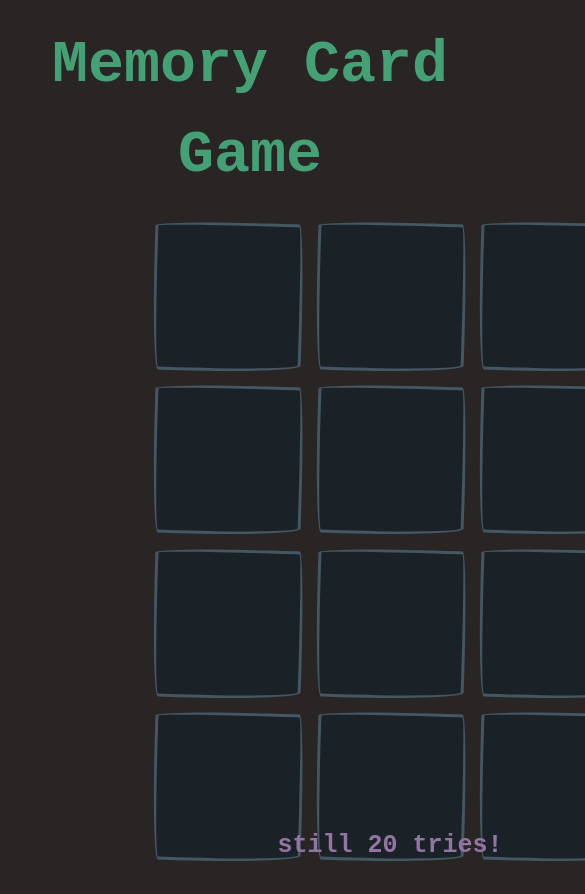
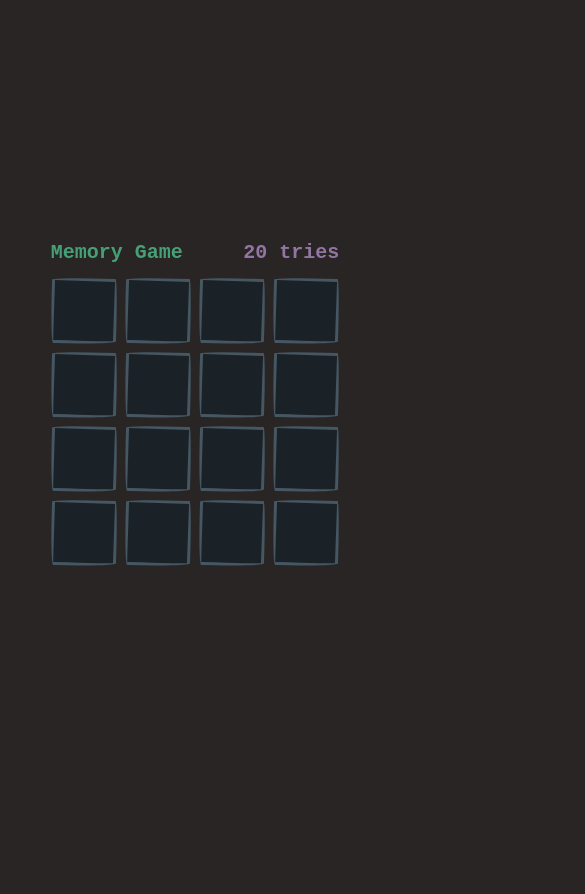
Before and after one commit to irismorar/REACT-memoryCardGame, a React (Vite) app: page / in a window 390 px wide. Shown: the top 894 px of the page, 585 px wide, since content can reach past the window. After the commit the page ends 844 px from the top, so only its background shows below. Built offline with nearby package versions, Linux system fonts and the light colour scheme.

Commit message:
make the game responsive

```diff
--- a/src/App.css
+++ b/src/App.css
@@ -1,5 +1,9 @@
 @import url(https://fonts.googleapis.com/css?family=Bangers);
 
+:root {
+  --card-dimension: min(17vw, 17vh);
+  --card-gap: min(2vw, 2vh);
+}
 
 * {
   box-sizing: border-box;
@@ -7,64 +11,58 @@
 
 body {
   margin: 0;
-  font-family: 'Courier New', Courier, monospace;
+  font-family: "Courier New", Courier, monospace;
   background-color: hsla(10, 5%, 15%, 1);
-}
-
-.app-container {
-  min-width: clamp(50rem, 80%, 70rem);
-  margin-bottom: 3rem;
   user-select: none;
-}
-
-h1 {
-  font-size: 6rem;
-  color: hsla(152, 39%, 45%, 1);
-  text-align: center;
-  margin: 2rem;
-}
-
-main {
-  width: 50vw;
-  margin: 0 auto;
-  position: relative;
+  height: 100%;
+  display: flex;
+  align-items: center;
+  justify-content: center;
 }
 
 .cards-container {
-  width: 64rem;
-  height: calc(100vh - 20rem);
+  position: relative;
+  display: grid;
+  grid-template-columns: repeat(4, 1fr);
+  gap: var(--card-gap);
+  width: fit-content;
+  margin: 0 auto 0 auto;
+}
+
+.header {
+  width: 100%;
   display: flex;
-  flex-wrap: wrap;
   align-items: center;
   justify-content: space-between;
-  gap: 1rem;
-  margin: 0 auto;
+  position: absolute;
+  top: -5rem;
+  height: 5rem;
+  font-size: 2rem;
 }
 
-.box{
+.header span:first-child {
+  font-weight: 700;
+}
+
+.box {
   display: flex;
   align-items: center;
   justify-content: center;
-  font-size: 10rem;
+  font-size: calc(var(--card-dimension) / 1.5);
   color: hsla(10, 5%, 55%, 1);
-  width: 15rem;
-  height: 15rem;
+  width: var(--card-dimension);
+  height: var(--card-dimension);
   border-width: 3px 4px 3px 5px;
   border-radius: 95% 4% 92% 5%/4% 95% 6% 95%;
   transform: rotate(2deg);
 }
 
-.oddboxinner{
+.oddboxinner {
   margin: 15px;
   transform: rotate(-2deg);
 }
 
 .attempts {
-  position: absolute;
-  right: -18rem;
-  bottom: 0;
-  width: 25rem;
-  font-size: 2.5rem;
   font-weight: 600;
   color: hsla(279, 20%, 55%, 1);
 }
@@ -72,7 +70,7 @@ main {
 .alert-container {
   width: 50rem;
   height: 30rem;
-  background-color: hsla(0, 0%, 0%, .7);
+  background-color: hsla(0, 0%, 0%, 0.7);
   display: flex;
   align-items: center;
   justify-content: center;
--- a/src/App.jsx
+++ b/src/App.jsx
@@ -13,8 +13,10 @@ export default function App() {
     flipCardUp,
   } = useMemoryCardsLogic();
   return (
-    <section className="app-container">
-      <h1
+    <>
+      <section className="cards-container">
+        <section className="header">
+          <span
             style={{
               color:
                 currentCardPairIndices.length !== 0 || movesCounter !== 20
@@ -22,10 +24,15 @@ export default function App() {
                   : "hsla(152, 39%, 45%, 1)",
             }}
           >
-        Memory Card Game
-      </h1>
-      <main>
-        <section className="cards-container">
+            Memory Game
+          </span>
+          {!!movesCounter &&
+            (movesCounter === 1 ? (
+              <span className="attempts">{movesCounter} try</span>
+            ) : (
+              <span className="attempts">{movesCounter} tries</span>
+            ))}
+        </section>
         {cards.map((symbol, index) => {
           return (
             <Card
@@ -42,13 +49,6 @@ export default function App() {
           );
         })}
       </section>
-        {!!movesCounter &&
-          (movesCounter === 1 ? (
-            <div className="attempts">still {movesCounter} try!</div>
-          ) : (
-            <div className="attempts">still {movesCounter} tries!</div>
-          ))}
-      </main>
 
       {movesCounter >= 0 && flippedUpCardIndices.length === 16 && (
         <div className="alert-container">
@@ -61,6 +61,6 @@ export default function App() {
           <div className="alert-message">{lossMessage}</div>
         </div>
       )}
-    </section>
+    </>
   );
 }
--- a/src/index.css
+++ b/src/index.css
@@ -10,4 +10,6 @@
   text-rendering: optimizeLegibility;
   -webkit-font-smoothing: antialiased;
   -moz-osx-font-smoothing: grayscale;
+
+  height: 100%;
 }
```
Lines whose indentation alone changed are shown as unchanged.
